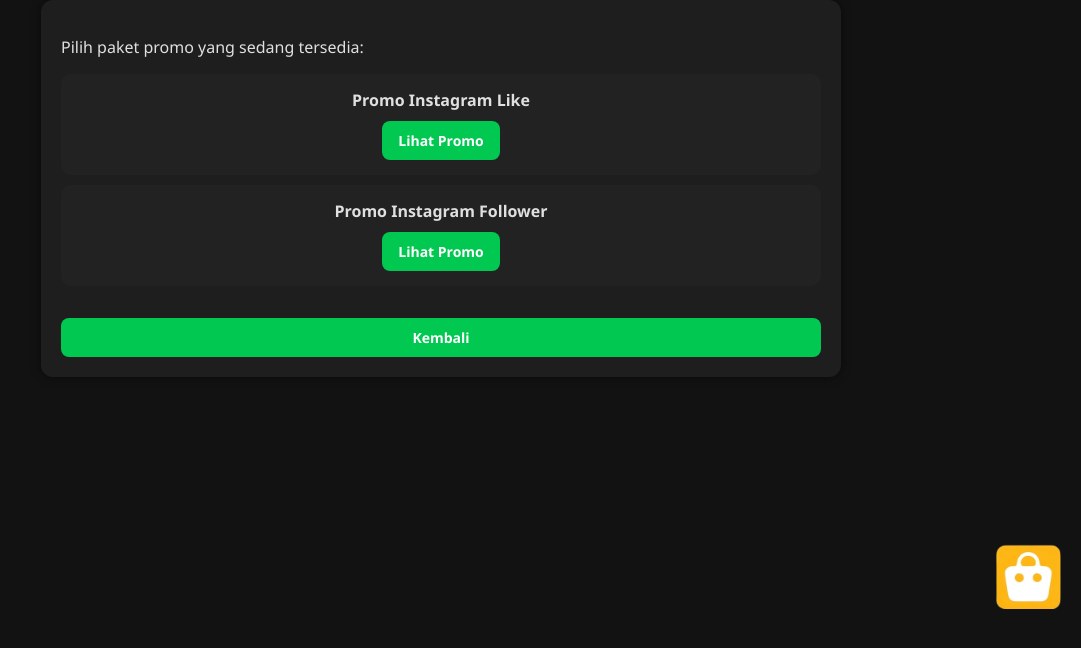
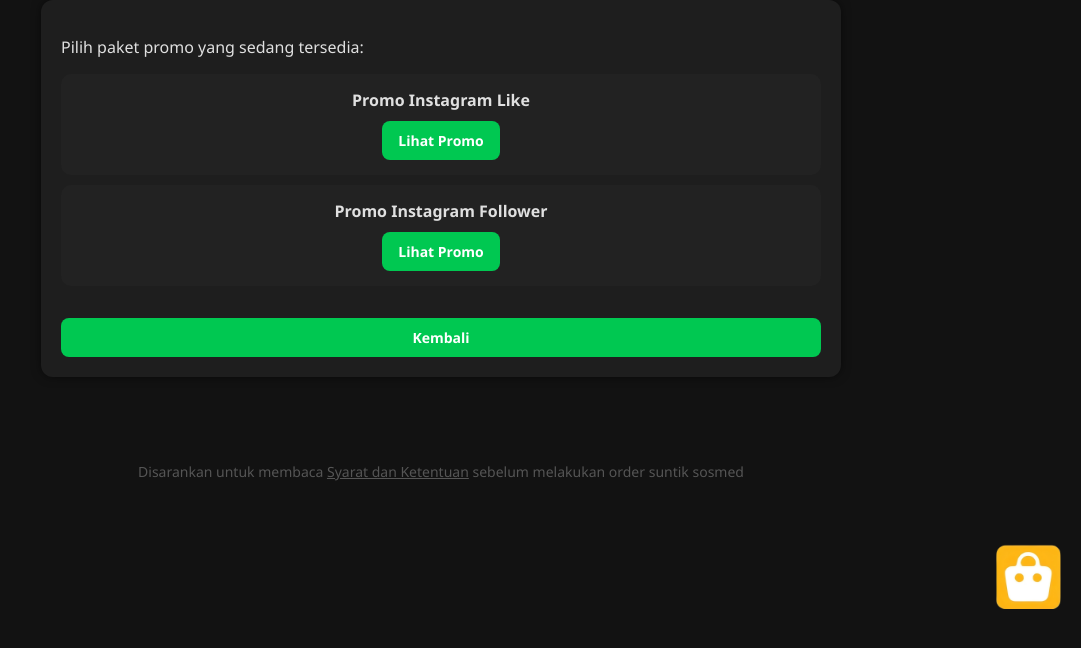
Before and after one commit to ferdysosmed/ferdysosmed.github.io, a plain HTML site: page instagram/promo.html in a window 1280 px wide. Shown: the part 106-754 px from the top of the page, without its empty margins (199-1280 px from the left). Drawn offline with Linux system fonts and the light colour scheme.

Commit message:
Update promo.html

```diff
--- a/instagram/promo.html
+++ b/instagram/promo.html
@@ -55,5 +55,8 @@
     </div>
   </div>
   <script src="../assets/js/cart.js"></script>
+  <div style="text-align: center; padding: 20px 0; margin-top: 30px; color: #555; font-size: 14px;">
+  Disarankan untuk membaca <a href="/syarat-dan-ketentuan.html" style="text-decoration: underline; color: #555;">Syarat dan Ketentuan</a> sebelum melakukan order suntik sosmed
+  </div>
 </body>
 </html>
```
